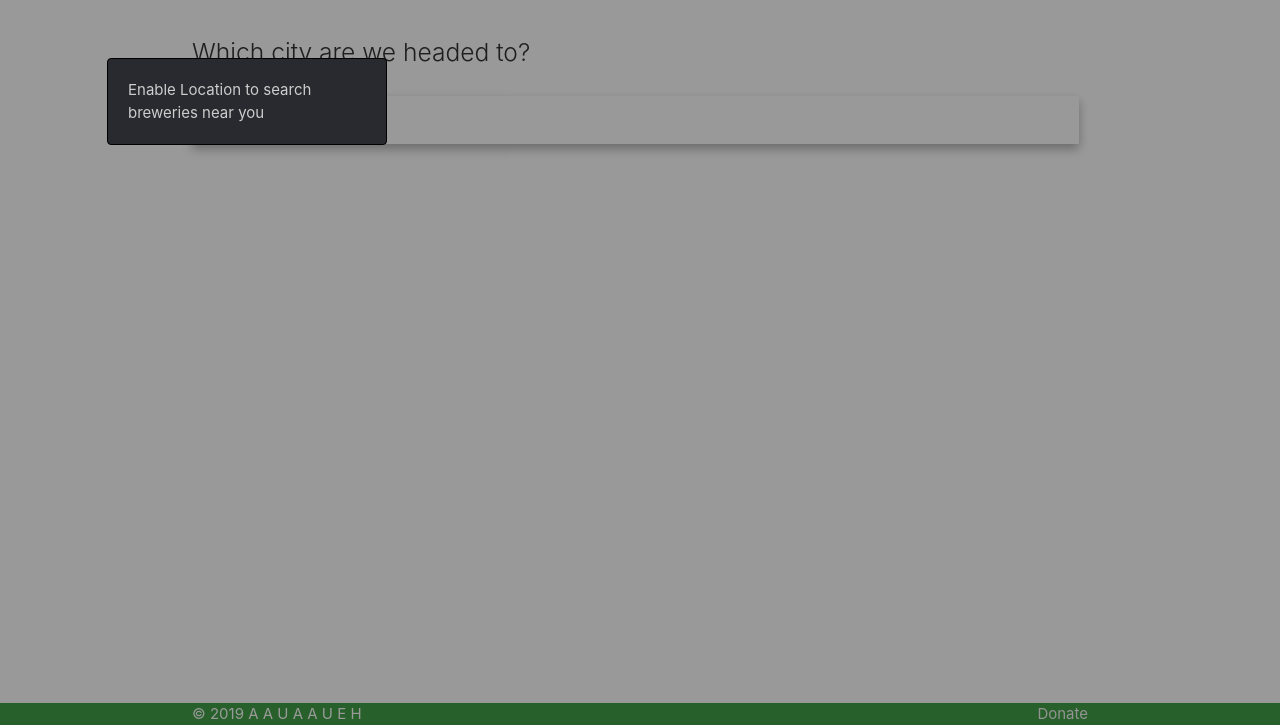
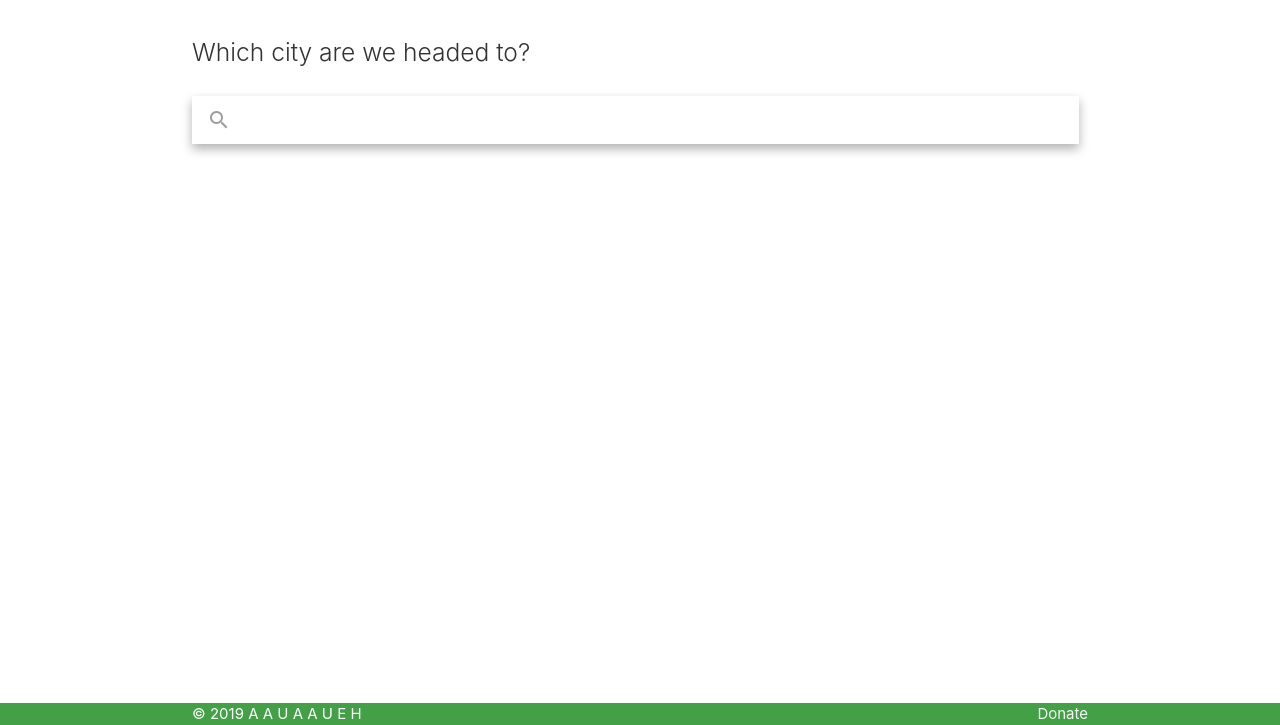
Before and after one commit to dunsterville/Beer-Locator, a plain HTML site: page index.html in a window 1280 px wide. Shown: the part 75-800 px from the top of the page. Drawn offline with nearby package versions, Linux system fonts and the light colour scheme; some packages are replaced by stand-ins of ours.

Commit message:
Removed overlay

```diff
--- a/assets/css/style.css
+++ b/assets/css/style.css
@@ -22,25 +22,6 @@ hr:after {
   top: -13px;
 }
 
-.overlay {
-  display: none;
-  position: fixed;
-  top: 0;
-  left: 0;
-  width: 100%;
-  height: 100%;
-  background: rgba(0,0,0,0.4);
-}
-
-.overlay div {
-  background: #282a2f;
-  color: #cecdcd;
-  width: 280px;
-  margin: 133px 107px;
-  border-radius: 4px;
-  border: solid 1px black;
-  padding: 5px 20px;
-}
 
 
 /*beerUs.html style */
--- a/assets/js/app.js
+++ b/assets/js/app.js
@@ -120,7 +120,6 @@ const getGeoLocation = () => {
     if (sessionStorage.getItem('longitude')) { //runs getCity if longitude exists in sessionstorage
       getCity(sessionStorage.getItem('latitude'), sessionStorage.getItem('longitude'))
     } else {  //asks for location if sessionstorage lacks longitude
-      document.getElementById('overlay').style.display = 'block'
       navigator.geolocation.getCurrentPosition(grabLocation, locationError)
     }
   } else {
@@ -130,7 +129,6 @@ const getGeoLocation = () => {
 }
 
 const grabLocation = (position) => {
-  document.getElementById('overlay').style.display = 'none'
   // Grab position
   userLatitude = position.coords.latitude
   userLongitude = position.coords.longitude
@@ -140,7 +138,6 @@ const grabLocation = (position) => {
 }
 
 const locationError = (error) => {
-  document.getElementById('overlay').style.display = 'none'
   switch(error.code) {
     case error.PERMISSION_DENIED:
       errorMessage = 'User denied the request for Geolocation.'
--- a/index.html
+++ b/index.html
@@ -112,12 +112,6 @@
       </div>
   </footer>
 
-  <div class="overlay" id="overlay">
-    <div>
-      <p>Enable Location to search breweries near you</p>
-    </div>
-  </div>
-
   <!-- JQuery CDN -->
   <script  src="https://code.jquery.com/jquery-3.4.1.js"  integrity="sha256-WpOohJOqMqqyKL9FccASB9O0KwACQJpFTUBLTYOVvVU="  crossorigin="anonymous"></script>
   <!-- Materialize CDN -->
```
